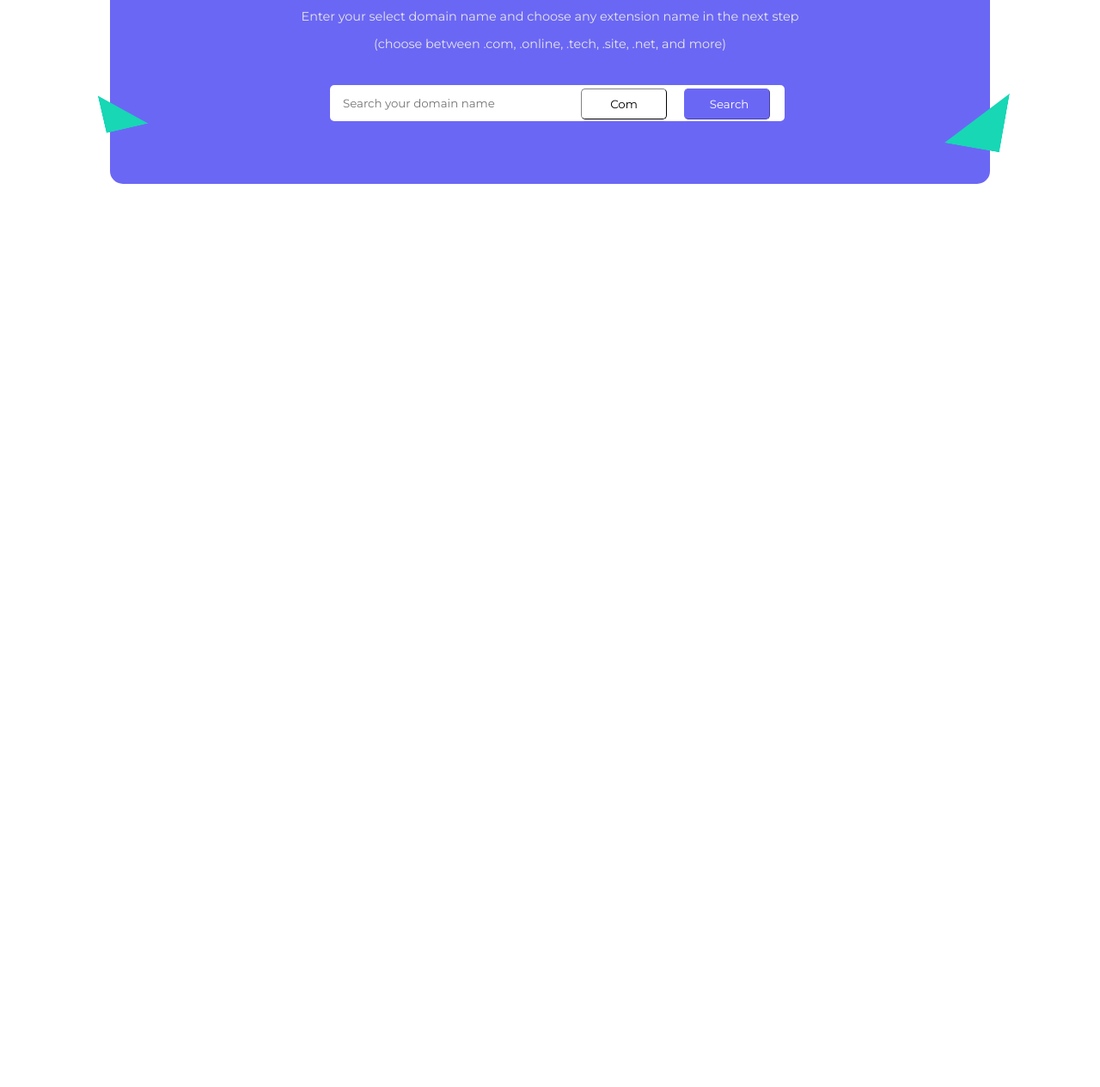
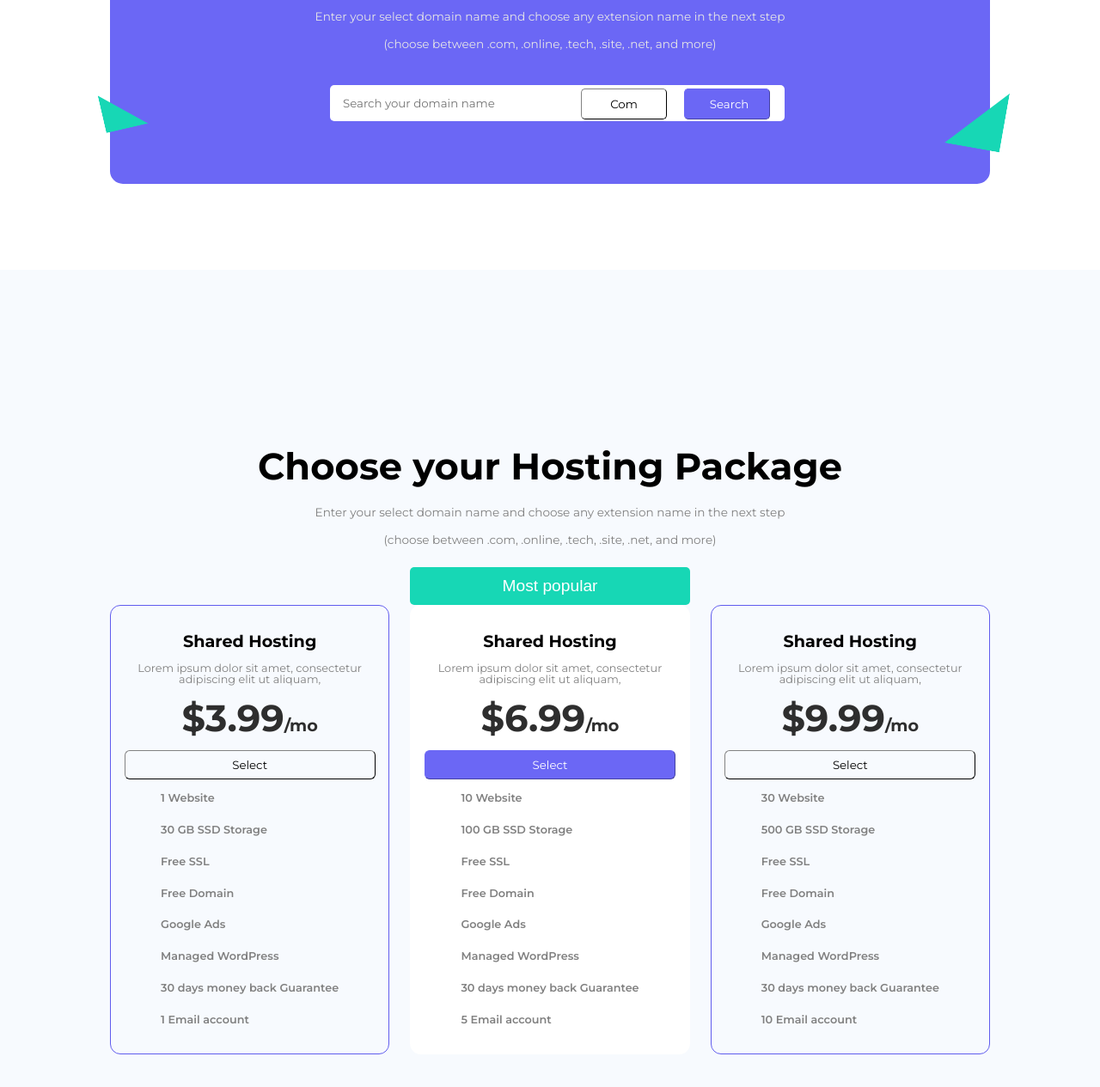
Before and after one commit to adriano2606/hostingservice_website, a plain HTML site: page index.html in a window 1280 px wide. Shown: the part 1186-2451 px from the top of the page at 86% size. Before the commit the page ends 1500 px from the top, so only its background shows below. Drawn offline with Linux system fonts and the light colour scheme.

Commit message:
Criando package section

```diff
--- a/css/finddomain/finddomain.css
+++ b/css/finddomain/finddomain.css
@@ -14,17 +14,6 @@
     gap:2rem;
     color: white;
     align-items: center;
-}
-
-.bigsquare h1{
-    font-weight: 650;
-    font-size: 2.7rem;
-}
-
-.bigsquare p{
-    line-height: 2rem;
-    color: var(--lightgrey3);
-    font-size: 0.9rem;
 }
 
 .field_search{
--- /dev/null
+++ b/css/package/package.css
@@ -0,0 +1,96 @@
+.packages_section > .container > .section_paragraph1{
+    color:var(--lightgrey);
+}
+
+.packages_section{
+    background: #F7FAFE;
+    text-align: center;
+}
+
+.packages_section > .container {
+    display: flex;
+    flex-direction: column;
+    justify-content: center;
+    gap: 1rem;
+    min-height: 140vh;
+}
+
+.cards{
+    display: flex;
+    justify-content: center;
+    gap: 1.5rem;
+}
+
+.card_item{
+    border-radius: 12px;
+    border: 1px solid #605CEE;
+    display: flex;
+    flex-direction: column;
+    min-height: 420px;
+    align-items: center;
+    padding: 2rem 0.5rem;
+    gap: 1rem;
+}
+
+.card_modal:nth-child(1) > button, .card_modal:nth-child(3) > button{
+  visibility: hidden;
+}
+
+.card_modal > button {
+    width: 100%;
+    padding: 0.7rem 0;
+    border: none;
+    border-radius: 5px;
+    background-color:var(--secondarycolor);
+    color: white;
+    font-size: 1.2rem;
+    font-weight: 500;
+}
+
+.card_modal:nth-child(2) > .card_item{
+    background-color: white;
+    border: 1px solid white;
+}
+
+.card_item > .button2{
+    width:  95%;
+    padding: 0.5rem 1.8rem;
+    background-color: transparent;
+}
+
+.card_item > .button1{
+    width:  95%;
+    padding: 0.5rem 1.8rem;
+}
+
+.item_title{
+    font-size: 1.2rem;
+    font-weight: 700;
+}
+
+.item_paragraph{
+    color: var(--lightgrey);
+    font-size: 0.8rem;
+}
+
+.item_price{
+    font-size: 2.7rem;
+    color: #2E2E2E;
+    font-weight: 700;
+}
+
+.item_price::after{
+    content: "/mo";
+    display: inline-block;
+    font-size: 1.2rem;
+}
+
+.item_benefits{
+    display: flex;
+    flex-direction: column;
+    gap: 1.5rem;
+    text-align: left;
+    color: var(--lightgrey);
+    font-weight: 600;
+    font-size: 0.8rem;
+}
--- a/css/style.css
+++ b/css/style.css
@@ -25,3 +25,14 @@
     max-width: 80%;
     margin: 0 auto;
 }
+
+.section_title1{
+    font-weight: 650;
+    font-size: 2.7rem;
+}
+
+.section_paragraph1{
+    line-height: 2rem;
+    color: var(--lightgrey3);
+    font-size: 0.85rem;
+}
--- a/index.html
+++ b/index.html
@@ -12,6 +12,7 @@
     <link rel="stylesheet" href="./css/buttons.css">
     <link rel="stylesheet" href="./css/benefits/benefits.css">
     <link rel="stylesheet" href="./css/finddomain/finddomain.css">
+    <link rel="stylesheet" href="./css/package/package.css">
 </head>
 <body>
     <!-- Start Header -->
@@ -94,8 +95,8 @@
     <!-- Start Find Domain -->
     <section class="find_domain container">
         <div class="bigsquare">
-            <h1>Find the perfect domain name</h1>
-            <p>Enter your select domain name and choose any extension name in the next step <br>
+            <h1 class="section_title1">Find the perfect domain name</h1>
+            <p class="section_paragraph1">Enter your select domain name and choose any extension name in the next step <br>
                 (choose between .com, .online, .tech, .site, .net, and more)</p>
             <div class="field_search">
                 <input placeholder="Search your domain name" type="text">
@@ -108,5 +109,73 @@
         <div class="square-tp2 square_finddomain3"></div>
     </section>
     <!-- End Find Domain -->
+    <!-- Start Packages-->
+    <section class="packages_section">
+        <div class="container">
+            <h1 class="section_title1">Choose your Hosting Package</h1>
+            <p class="section_paragraph1">Enter your select domain name and choose any extension name in the next step<br>
+                (choose between .com, .online, .tech, .site, .net, and more)</p>
+            <div class="cards">
+                <div class="card_modal">
+                    <button>Most popular</button>
+                    <div class="card_item">
+                        <h1 class="item_title">Shared Hosting</h1>
+                        <p class="item_paragraph">Lorem ipsum dolor sit amet, consectetur adipiscing elit ut aliquam,</p>
+                        <h1 class="item_price">$3.99</h1>
+                        <button class="item_button button2">Select</button>
+                        <ul class="item_benefits">
+                            <li>1 Website</li>
+                            <li>30 GB SSD Storage</li>
+                            <li>Free SSL</li>
+                            <li>Free Domain</li>
+                            <li>Google Ads</li>
+                            <li>Managed WordPress</li>
+                            <li>30 days money back Guarantee</li>
+                            <li>1 Email account</li>
+                        </ul>
+                    </div>
+                </div>
+                <div class="card_modal">
+                    <button>Most popular</button>
+                    <div class="card_item">
+                        <h1 class="item_title">Shared Hosting</h1>
+                        <p class="item_paragraph">Lorem ipsum dolor sit amet, consectetur adipiscing elit ut aliquam,</p>
+                        <h1 class="item_price">$6.99</h1>
+                        <button class="item_button button1">Select</button>
+                        <ul class="item_benefits">
+                            <li>10 Website</li>
+                            <li>100 GB SSD Storage</li>
+                            <li>Free SSL</li>
+                            <li>Free Domain</li>
+                            <li>Google Ads</li>
+                            <li>Managed WordPress</li>
+                            <li>30 days money back Guarantee</li>
+                            <li>5 Email account</li>
+                        </ul>
+                    </div>
+                </div>
+                <div class="card_modal">
+                    <button>Most popular</button>
+                    <div class="card_item">
+                        <h1 class="item_title">Shared Hosting</h1>
+                        <p class="item_paragraph">Lorem ipsum dolor sit amet, consectetur adipiscing elit ut aliquam,</p>
+                        <h1 class="item_price">$9.99</h1>
+                        <button class="item_button button2">Select</button>
+                        <ul class="item_benefits">
+                            <li>30 Website</li>
+                            <li>500 GB SSD Storage</li>
+                            <li>Free SSL</li>
+                            <li>Free Domain</li>
+                            <li>Google Ads</li>
+                            <li>Managed WordPress</li>
+                            <li>30 days money back Guarantee</li>
+                            <li>10 Email account</li>
+                        </ul>
+                    </div>
+                </div>
+            </div>
+        </div>
+    </section>
+    <!-- End Package Section -->
 </body>
 </html>
```
